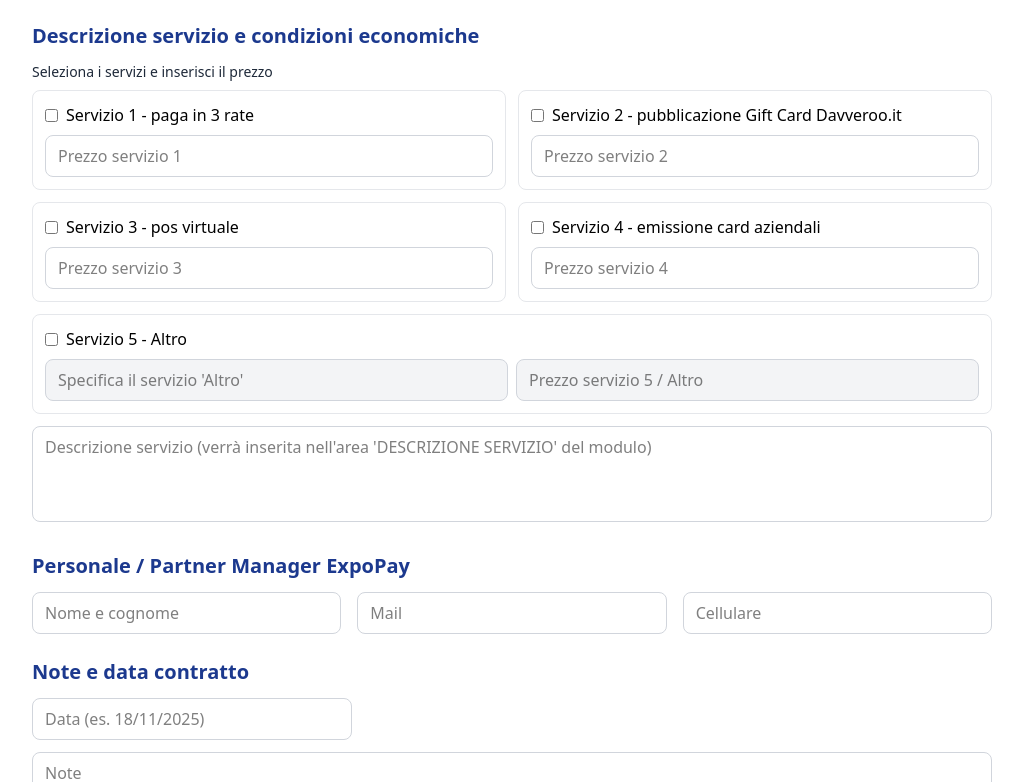
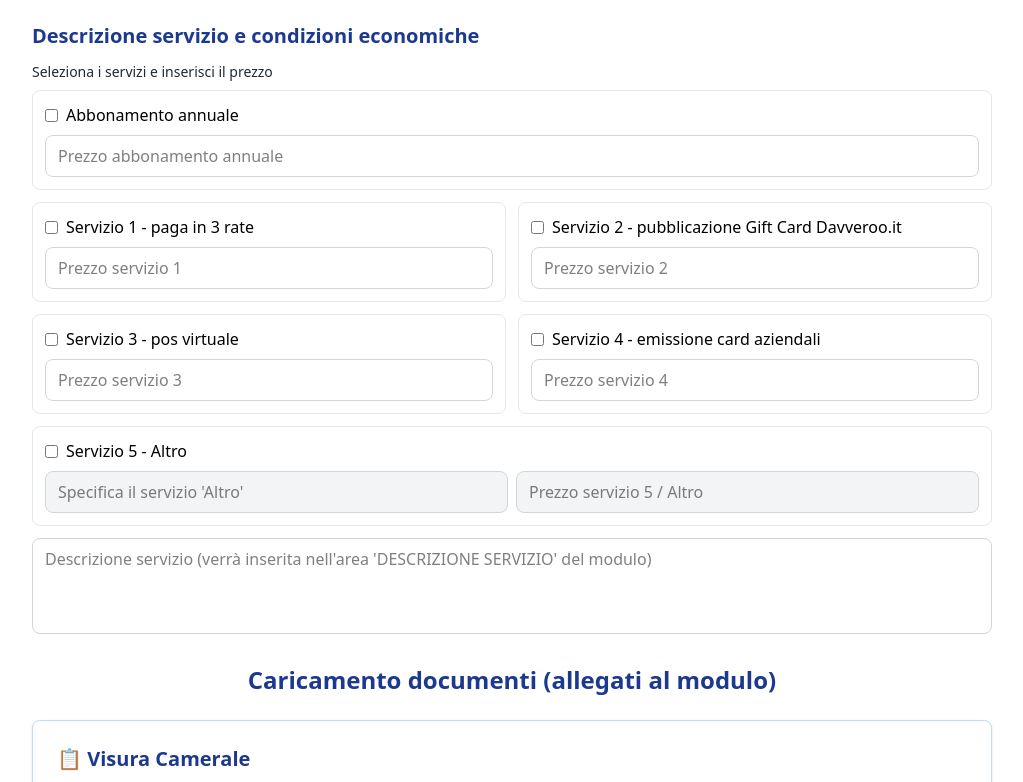
Before and after one commit to antqd/dojo, a React (Vite) app: page /compileradesione in a window 1280 px wide. Shown: the part 778-1560 px from the top of the page, without its empty margins (128-1151 px from the left). Built offline with nearby package versions, Linux system fonts and the light colour scheme.

Commit message:
aggiunta ;

```diff
--- a/src/pages/CompilerAdesione.jsx
+++ b/src/pages/CompilerAdesione.jsx
@@ -5,12 +5,6 @@ import SignatureCanvas from "react-signature-canvas";
 
 const CompilerAdesione = () => {
   // ======= Util =======
-  const euro = (v) => {
-    const n = Number(v || 0);
-    return n.toLocaleString("it-IT", { style: "currency", currency: "EUR" });
-  };
-
-  // Sanifica caratteri non supportati da Helvetica (WinAnsi)
   const sanitizeForWinAnsi = (input) => {
     let s = String(input ?? "");
     return s
@@ -48,12 +42,14 @@ const CompilerAdesione = () => {
 
     // SERVIZIO / ECONOMICO
     descrizioneServizio: "",
+    servizioAbbonamentoAnnuale: false, // ✅ SOLO PAG 3
     servizioPagaTreRate: false,
     servizioGiftCard: false,
     servizioPosVirtuale: false,
     servizioCardAziendali: false,
     servizioAltro: false,
     servizioAltroDescrizione: "",
+    prezzoServizio0: "", // abbonamento annuale
     prezzoServizio1: "",
     prezzoServizio2: "",
     prezzoServizio3: "",
@@ -138,6 +134,7 @@ const CompilerAdesione = () => {
         enumerable: true,
       });
       setFiles((prev) => [...prev, file]);
+
       if (file.type.startsWith("image/")) {
         const r = new FileReader();
         r.onload = (ev) =>
@@ -168,6 +165,7 @@ const CompilerAdesione = () => {
   const getFilesBySection = (sectionName) =>
     filePreviews.filter((preview) => preview.section === sectionName);
 
+  // Riepilogo prezzi per EMAIL (non per pagina 1 del PDF)
   const buildPrezziServiziText = () => {
     const lines = [];
     const pushLine = (label, value) => {
@@ -175,6 +173,7 @@ const CompilerAdesione = () => {
       if (cleanValue) lines.push(`${label}: ${cleanValue}`);
     };
 
+    pushLine("Abbonamento annuale", formData.prezzoServizio0);
     pushLine("Servizio 1 - paga in 3 rate", formData.prezzoServizio1);
     pushLine(
       "Servizio 2 - pubblicazione Gift Card Davveroo.it",
@@ -200,13 +199,13 @@ const CompilerAdesione = () => {
 
     const pdfDoc = await PDFDocument.load(existingPdfBytes);
 
-    // Font standard
     const font = await pdfDoc.embedFont(StandardFonts.Helvetica);
     const fontBold = await pdfDoc.embedFont(StandardFonts.HelveticaBold);
 
     const pages = pdfDoc.getPages();
     const page1 = pages[0];
     const page2 = pages[1] || pages[0];
+    const page3 = pages[2] || null;
 
     const drawTextOn = (
       page,
@@ -280,61 +279,62 @@ const CompilerAdesione = () => {
       return cursorY;
     };
 
-    // === COMPILAZIONE PAGINA 1 ===
+    const drawPrezzoIfAny = (page, prezzo, x, y) => {
+      const val = String(prezzo || "").trim();
+      if (!val) return;
+      drawTextOn(page, val, x, y, 12, fontBold);
+    };
+
+    // === PAGINA 1 ===
 
     // Dati azienda (colonna sinistra)
-    drawTextOn(page1, formData.ragioneSociale, 155, 725, 11);
-    drawTextOn(page1, formData.partitaIva, 125, 705, 11);
-    drawTextOn(page1, formData.codiceSdi, 122, 683, 11);
-    drawTextOn(page1, formData.sedeCommerciale, 165, 665, 11);
-    drawTextOn(page1, formData.citta, 95, 645, 11);
-    drawTextOn(page1, formData.cellulareAzienda, 120, 625, 11);
-    drawTextOn(page1, formData.settoreMerceologico, 200, 605, 11);
+    drawTextOn(page1, formData.ragioneSociale, 160, 740, 11);
+    drawTextOn(page1, formData.partitaIva, 133, 721, 11);
+    drawTextOn(page1, formData.codiceSdi, 122, 698, 11);
+    drawTextOn(page1, formData.sedeCommerciale, 170, 680, 11);
+    drawTextOn(page1, formData.citta, 105, 660, 11);
+    drawTextOn(page1, formData.cellulareAzienda, 120, 645, 11);
+    drawTextOn(page1, formData.settoreMerceologico, 200, 625, 11);
 
     // Dati azienda (colonna destra)
     drawTextOn(page1, formData.codiceFiscaleAzienda, 370, 707, 11);
     drawTextOn(page1, formData.pec, 290, 683, 11);
     drawTextOn(page1, formData.provincia, 470, 645, 11);
-    drawTextOn(page1, formData.mailAzienda, 300, 629, 11);
-    drawTextOn(page1, formData.iban, 390, 605, 11);
+    drawTextOn(page1, formData.mailAzienda, 290, 607, 11);
+    drawTextOn(page1, formData.iban, 290, 590, 11);
 
     // Legale rappresentante
-    drawTextOn(page1, formData.legaleNomeCognome, 152, 526, 11);
-    drawTextOn(page1, formData.legaleCodiceFiscale, 410, 525, 11);
-    drawMultilineTextOn(page1, formData.legaleIndirizzo, 170, 507, {
+    drawTextOn(page1, formData.legaleNomeCognome, 152, 530, 11);
+    drawTextOn(page1, formData.legaleCodiceFiscale, 310, 530, 11);
+    drawMultilineTextOn(page1, formData.legaleIndirizzo, 170, 511, {
       size: 11,
       maxWidth: 260,
       lineHeight: 13,
     });
-    drawTextOn(page1, formData.legaleCellulare, 110, 485, 10);
+    drawTextOn(page1, formData.legaleCellulare, 110, 492, 10);
     drawTextOn(page1, formData.legaleMail, 320, 488, 10);
 
-    // Descrizione servizio + servizi selezionati
-    const prezziServizi = buildPrezziServiziText();
-    const descrizioneCompleta = [formData.descrizioneServizio, prezziServizi]
-      .filter((v) => v && v.trim())
-      .join("\n\n");
-    drawMultilineTextOn(page1, descrizioneCompleta, 70, 275, {
+    // ✅ DESCRIZIONE SERVIZIO: SOLO TESTO (NO PREZZI) in pagina 1
+    drawMultilineTextOn(page1, formData.descrizioneServizio, 70, 275, {
       size: 11,
       maxWidth: 360,
       lineHeight: 13,
     });
 
-    // Checkboxes sul template
-    const checkboxMap = [
+    // ✅ Checkboxes pagina 1 (NO abbonamento annuale)
+    const checkboxMapPage1 = [
       { field: "servizioPagaTreRate", x: 38, y: 418 },
       { field: "servizioGiftCard", x: 38, y: 392 },
       { field: "servizioPosVirtuale", x: 38, y: 368 },
-      { field: "servizioCardAziendali", x: 38, y: 342  },
+      { field: "servizioCardAziendali", x: 38, y: 342 },
       { field: "servizioAltro", x: 38, y: 315 },
     ];
-    checkboxMap.forEach(({ field, x, y }) => {
-      if (formData[field]) {
-        drawTextOn(page1, "X", x, y, 12, fontBold);
-      }
+
+    checkboxMapPage1.forEach(({ field, x, y }) => {
+      if (formData[field] === true) drawTextOn(page1, "X", x, y, 12, fontBold);
     });
 
-    // Personale manager (in basso a sinistra)
+    // Personale manager
     drawTextOn(page1, formData.personaleManagerNome, 140, 220, 9);
     drawTextOn(page1, formData.personaleManagerMail, 100, 205, 9);
     drawTextOn(page1, formData.personaleManagerCell, 110, 187, 9);
@@ -346,7 +346,7 @@ const CompilerAdesione = () => {
       lineHeight: 13,
     });
 
-    // Firma Partner Manager (opzionale) – prima pagina
+    // Firma Partner Manager (opzionale) – pagina 1
     const firmaManager = getFirmaManagerImage();
     if (firmaManager) {
       const bytes = await fetch(firmaManager).then((r) => r.arrayBuffer());
@@ -354,7 +354,7 @@ const CompilerAdesione = () => {
       page1.drawImage(png, { x: 340, y: 150, width: 160, height: 45 });
     }
 
-    // === COMPILAZIONE PAGINA 2 (data + firma cliente) ===
+    // === PAGINA 2 (data + firma cliente) ===
     if (page2) {
       if (formData.dataContratto) {
         drawTextOn(page2, formData.dataContratto, 84, 120, 11);
@@ -365,6 +365,92 @@ const CompilerAdesione = () => {
         const bytes = await fetch(firmaCliente).then((r) => r.arrayBuffer());
         const png = await pdfDoc.embedPng(bytes);
         page2.drawImage(png, { x: 380, y: 120, width: 180, height: 45 });
+      }
+    }
+
+    // === PAGINA 3 (X + prezzi SOLO QUI) ===
+    if (page3) {
+      // mappa: checkbox + coordinata prezzo riga
+      const page3ServiceMap = [
+        {
+          field: "servizioAbbonamentoAnnuale",
+          prezzoField: "prezzoServizio0",
+          xCheck: 62,
+          yCheck: 713,
+          xPrice: 145,
+          yPrice: 693,
+        },
+        {
+          field: "servizioGiftCard",
+          prezzoField: "prezzoServizio2",
+          xCheck: 62,
+          yCheck: 640,
+          xPrice: 145,
+          yPrice: 609,
+        },
+        {
+          field: "servizioPagaTreRate",
+          prezzoField: "prezzoServizio1",
+          xCheck: 62,
+          yCheck: 550,
+
+        },
+        {
+          field: "servizioPosVirtuale",
+          prezzoField: "prezzoServizio3",
+          xCheck: 62,
+          yCheck: 488,
+
+        },
+        {
+          field: "servizioCardAziendali",
+          prezzoField: "prezzoServizio4",
+          xCheck: 62,
+          yCheck: 420,
+          xPrice: 145,
+          yPrice: 305,
+        },
+        {
+          field: "servizioAltro",
+          prezzoField: "prezzoServizio5",
+          xCheck: 62,
+          yCheck: 240,
+          xPrice: 145,
+          yPrice: 195,
+        },
+      ];
+
+      // ✅ IMPORTANTISSIMO:
+      // - X: SOLO se checkbox true
+      // - Prezzo: SOLO se c’è prezzo (ma NON mette X)
+      page3ServiceMap.forEach(
+        ({ field, prezzoField, xCheck, yCheck, xPrice, yPrice }) => {
+          const isChecked = formData[field] === true;
+          const prezzo = formData[prezzoField];
+
+          if (isChecked) {
+            drawTextOn(page3, "X", xCheck, yCheck, 13, fontBold);
+          }
+
+          if (String(prezzo || "").trim()) {
+            drawPrezzoIfAny(page3, prezzo, xPrice, yPrice);
+          }
+        }
+      );
+
+      // opzionale: descrizione "Altro" in pagina 3 (solo testo, no X)
+      if (
+        formData.servizioAltro === true &&
+        String(formData.servizioAltroDescrizione || "").trim()
+      ) {
+        drawTextOn(
+          page3,
+          `(${formData.servizioAltroDescrizione.trim()})`,
+          135,
+          233,
+          10,
+          font
+        );
       }
     }
 
@@ -385,7 +471,6 @@ const CompilerAdesione = () => {
   async function handleSubmitToClient() {
     if (!pdfUrl) return alert("Genera prima il PDF.");
 
-    // ---- VALIDAZIONE DESTINATARIO (per evitare No recipients defined) ----
     const destinatario =
       formData.personaleManagerMail?.trim() || formData.mailAzienda?.trim();
     if (!destinatario) {
@@ -394,7 +479,6 @@ const CompilerAdesione = () => {
       );
       return;
     }
-    // ---------------------------------------------------------------------
 
     setSubmitStatus(null);
     setIsSubmitting(true);
@@ -425,7 +509,6 @@ const CompilerAdesione = () => {
         : "";
 
       const payload = {
-        // dati "umani"
         nome: formData.ragioneSociale?.trim() || "Senza nome",
         email: destinatario,
         telefono: formData.cellulareAzienda?.trim() || "",
@@ -434,14 +517,11 @@ const CompilerAdesione = () => {
             `Modulo di adesione Davveroo - servizio: ${
               formData.descrizioneServizio || ""
             }`) + prezziTextForEmail,
-
-        // *** campi usati da nodemailer sul backend ***
         to: destinatario,
         subject: `MODULO Consenso DOJO - ${
           formData.ragioneSociale || "Senza ragione sociale"
         }`,
-
-        attachments, // /api/sendToClient si aspetta questo nome
+        attachments,
       };
 
       const res = await fetch(API_CLIENTE, {
@@ -613,11 +693,34 @@ const CompilerAdesione = () => {
           <h3 className="text-lg sm:text-xl font-semibold text-blue-900">
             Descrizione servizio e condizioni economiche
           </h3>
+
           <div className="space-y-2">
             <p className="text-sm font-medium text-gray-800">
               Seleziona i servizi e inserisci il prezzo
             </p>
+
             <div className="grid grid-cols-1 sm:grid-cols-2 gap-3">
+              {/* Abbonamento annuale */}
+              <div className="flex flex-col gap-2 rounded-lg border border-gray-200 p-3 sm:col-span-2">
+                <label className="flex items-center gap-2 text-sm sm:text-base">
+                  <input
+                    type="checkbox"
+                    checked={formData.servizioAbbonamentoAnnuale}
+                    onChange={handleCheckboxChange(
+                      "servizioAbbonamentoAnnuale"
+                    )}
+                  />
+                  Abbonamento annuale
+                </label>
+                <input
+                  name="prezzoServizio0"
+                  placeholder="Prezzo abbonamento annuale"
+                  value={formData.prezzoServizio0}
+                  onChange={handleChange}
+                  className="w-full px-3 py-2 border border-gray-300 rounded-lg focus:ring-2 focus:ring-blue-500 text-sm sm:text-base"
+                />
+              </div>
+
               <div className="flex flex-col gap-2 rounded-lg border border-gray-200 p-3">
                 <label className="flex items-center gap-2 text-sm sm:text-base">
                   <input
@@ -635,6 +738,7 @@ const CompilerAdesione = () => {
                   className="w-full px-3 py-2 border border-gray-300 rounded-lg focus:ring-2 focus:ring-blue-500 text-sm sm:text-base"
                 />
               </div>
+
               <div className="flex flex-col gap-2 rounded-lg border border-gray-200 p-3">
                 <label className="flex items-center gap-2 text-sm sm:text-base">
                   <input
@@ -652,6 +756,7 @@ const CompilerAdesione = () => {
                   className="w-full px-3 py-2 border border-gray-300 rounded-lg focus:ring-2 focus:ring-blue-500 text-sm sm:text-base"
                 />
               </div>
+
               <div className="flex flex-col gap-2 rounded-lg border border-gray-200 p-3">
                 <label className="flex items-center gap-2 text-sm sm:text-base">
                   <input
@@ -669,6 +774,7 @@ const CompilerAdesione = () => {
                   className="w-full px-3 py-2 border border-gray-300 rounded-lg focus:ring-2 focus:ring-blue-500 text-sm sm:text-base"
                 />
               </div>
+
               <div className="flex flex-col gap-2 rounded-lg border border-gray-200 p-3">
                 <label className="flex items-center gap-2 text-sm sm:text-base">
                   <input
@@ -686,6 +792,7 @@ const CompilerAdesione = () => {
                   className="w-full px-3 py-2 border border-gray-300 rounded-lg focus:ring-2 focus:ring-blue-500 text-sm sm:text-base"
                 />
               </div>
+
               <div className="flex flex-col gap-2 rounded-lg border border-gray-200 p-3 sm:col-span-2">
                 <label className="flex items-center gap-2 text-sm sm:text-base">
                   <input
@@ -716,61 +823,11 @@ const CompilerAdesione = () => {
               </div>
             </div>
           </div>
+
           <textarea
             name="descrizioneServizio"
             placeholder="Descrizione servizio (verrà inserita nell'area 'DESCRIZIONE SERVIZIO' del modulo)"
             value={formData.descrizioneServizio}
-            onChange={handleChange}
-            className="w-full px-3 py-2 border border-gray-300 rounded-lg focus:ring-2 focus:ring-blue-500 text-sm sm:text-base h-24 resize-none"
-          />
-        </div>
-
-        {/* Personale manager */}
-        <div className="space-y-3">
-          <h3 className="text-lg sm:text-xl font-semibold text-blue-900">
-            Personale / Partner Manager ExpoPay
-          </h3>
-          <div className="grid grid-cols-1 sm:grid-cols-3 gap-3 sm:gap-4">
-            <input
-              name="personaleManagerNome"
-              placeholder="Nome e cognome"
-              value={formData.personaleManagerNome}
-              onChange={handleChange}
-              className="w-full px-3 py-2 border border-gray-300 rounded-lg focus:ring-2 focus:ring-blue-500 text-sm sm:text-base"
-            />
-            <input
-              name="personaleManagerMail"
-              placeholder="Mail"
-              value={formData.personaleManagerMail}
-              onChange={handleChange}
-              className="w-full px-3 py-2 border border-gray-300 rounded-lg focus:ring-2 focus:ring-blue-500 text-sm sm:text-base"
-            />
-            <input
-              name="personaleManagerCell"
-              placeholder="Cellulare"
-              value={formData.personaleManagerCell}
-              onChange={handleChange}
-              className="w-full px-3 py-2 border border-gray-300 rounded-lg focus:ring-2 focus:ring-blue-500 text-sm sm:text-base"
-            />
-          </div>
-        </div>
-
-        {/* Note e data contratto */}
-        <div className="space-y-3">
-          <h3 className="text-lg sm:text-xl font-semibold text-blue-900">
-            Note e data contratto
-          </h3>
-          <input
-            name="dataContratto"
-            placeholder="Data (es. 18/11/2025)"
-            value={formData.dataContratto}
-            onChange={handleChange}
-            className="w-full max-w-xs px-3 py-2 border border-gray-300 rounded-lg focus:ring-2 focus:ring-blue-500 text-sm sm:text-base"
-          />
-          <textarea
-            name="note"
-            placeholder="Note"
-            value={formData.note}
             onChange={handleChange}
             className="w-full px-3 py-2 border border-gray-300 rounded-lg focus:ring-2 focus:ring-blue-500 text-sm sm:text-base h-24 resize-none"
           />
@@ -934,33 +991,6 @@ const CompilerAdesione = () => {
               </div>
             </div>
           </div>
-
-          {/* Riepilogo file */}
-          {files.length > 0 && (
-            <div className="bg-gray-50 border border-gray-200 rounded-lg p-6">
-              <h3 className="text-lg font-semibold text-gray-900 mb-4">
-                Riepilogo documenti caricati ({files.length})
-              </h3>
-              <div className="space-y-2">
-                {files.map((file, idx) => (
-                  <div
-                    key={idx}
-                    className="flex justify-between items-center bg-white p-3 rounded border"
-                  >
-                    <div>
-                      <span className="font-medium">{file.name}</span>
-                      <span className="ml-2 text-sm text-gray-500">
-                        ({file.section})
-                      </span>
-                    </div>
-                    <div className="text-sm text-gray-500">
-                      {(file.size / 1024 / 1024).toFixed(2)} MB
-                    </div>
-                  </div>
-                ))}
-              </div>
-            </div>
-          )}
         </div>
 
         {/* Firme */}
@@ -1009,8 +1039,6 @@ const CompilerAdesione = () => {
               </button>
             )}
           </div>
-
-          {/* Firma Partner Manager */}
         </div>
 
         {/* Pulsanti */}
```
Also changed, not shown: 1 other file (tests, documents, lock files or other folders).
